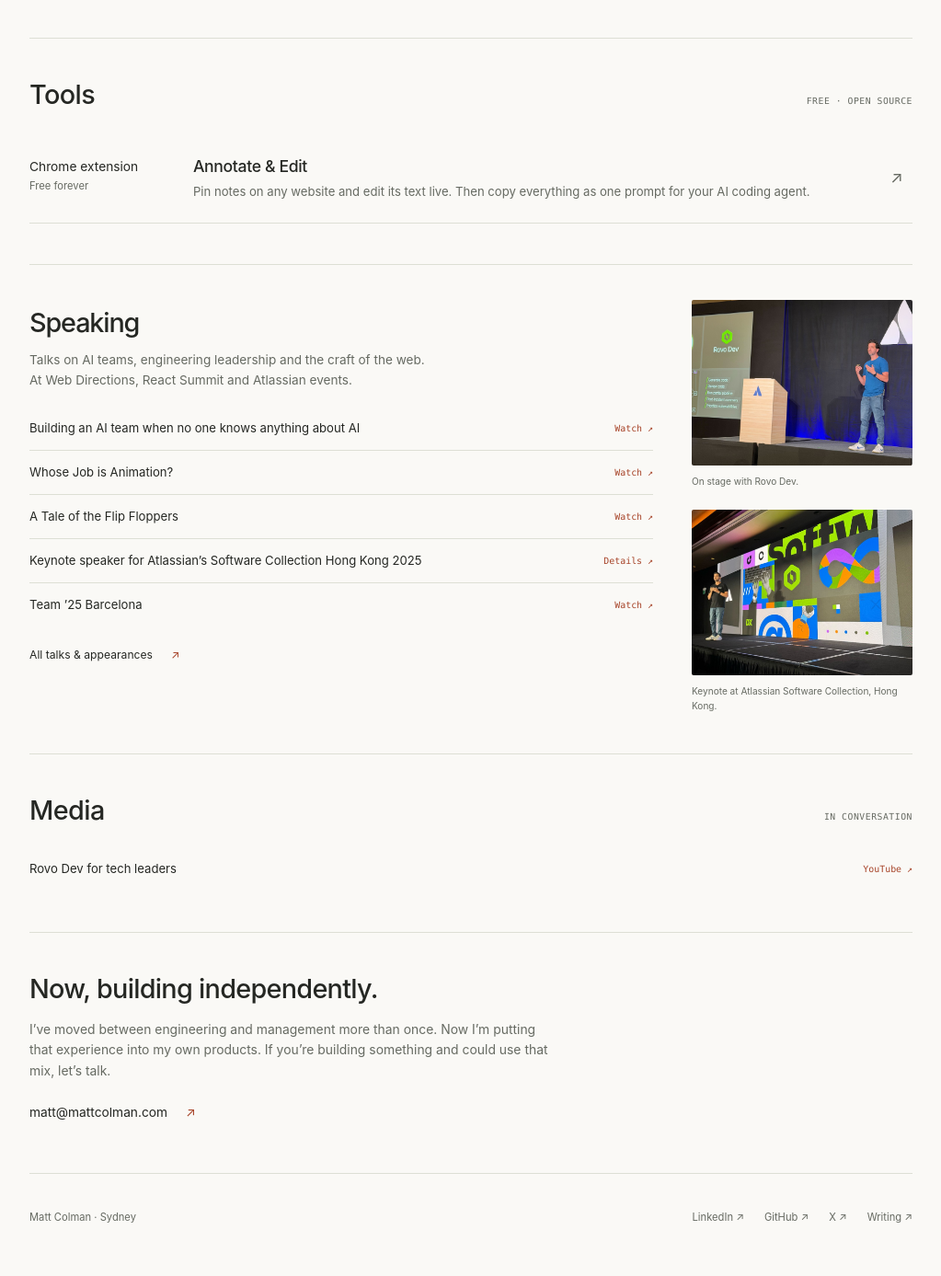
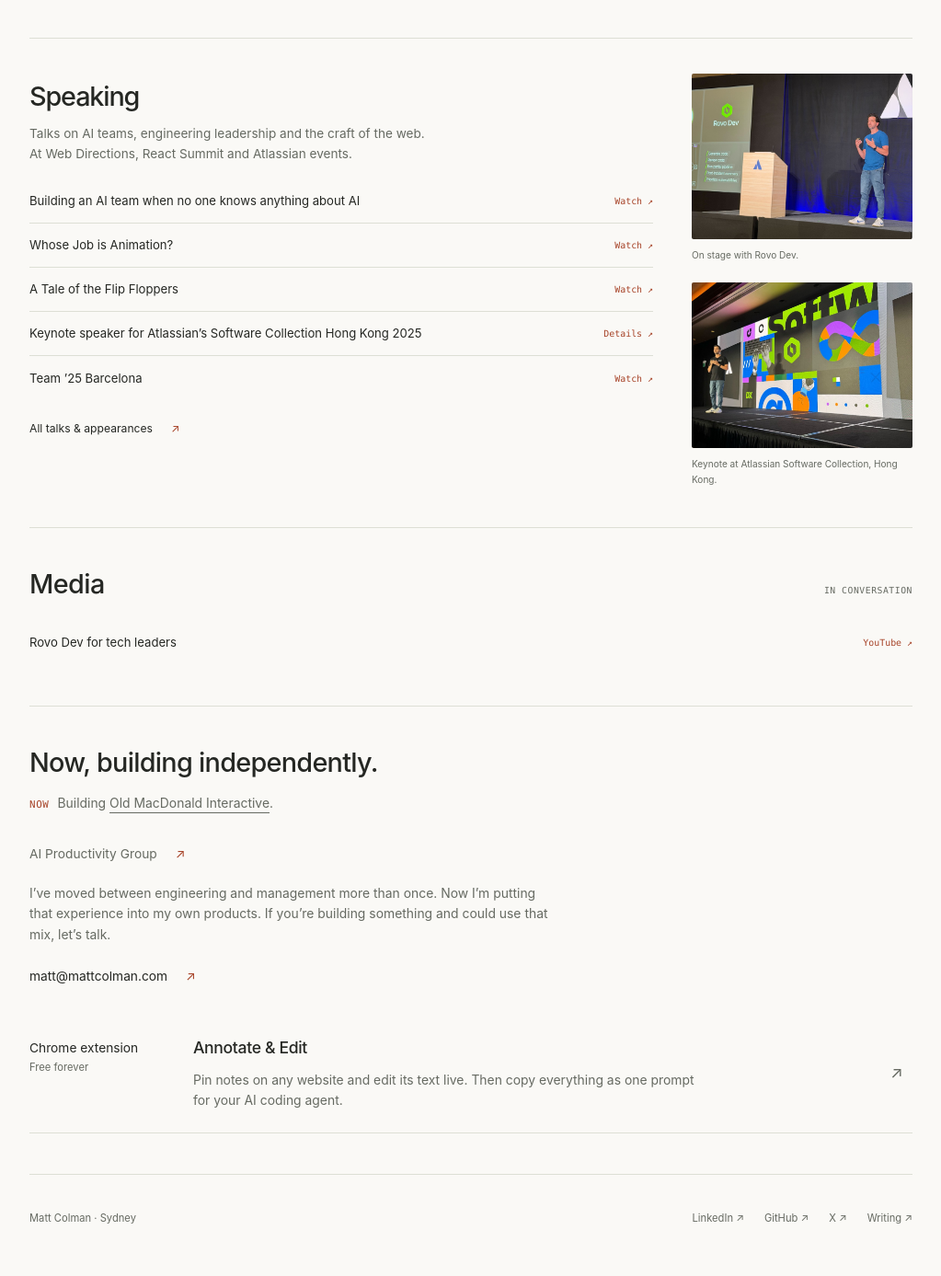
Before and after one commit to mattcolman/www.mattcolman.com, an Astro site: page / in a window 1280 px wide. Shown: the part 1179-2566 px from the top of the page at 92% size, without its empty margins (128-1151 px from the left). Built offline with nearby package versions, Linux system fonts and the light colour scheme; Astro itself is replaced by a stand-in of ours.

Commit message:
Group independent projects in homepage closing section

```diff
--- a/src/content/projects/jira-coding-agent.md
+++ b/src/content/projects/jira-coding-agent.md
@@ -11,7 +11,7 @@
 featured: true
 ---
 
-I took [Jira Coding Agent](https://support.atlassian.com/jira-software-cloud/docs/what-is-the-jira-coding-agent/) from zero to general availability (GA), leading a team of 15 engineers. The agent used the context already captured in a Jira issue to plan and generate a code change.
+I took [Jira Coding Agent](https://support.atlassian.com/jira-software-cloud/docs/what-is-the-jira-coding-agent/) from zero to general availability (GA), leading a team of 15 engineers. The agent uses the context of a Jira issue to plan, generate code and open a pull request directly from Jira.
 
 ## Success
 
--- a/src/layouts/BaseLayout.astro
+++ b/src/layouts/BaseLayout.astro
@@ -41,7 +41,7 @@
         </a>
         <nav class="desktop-nav" aria-label="Main navigation">
           <a href="/#work">Work</a>
-          <a href="/#tools">Tools</a>
+          <a href="/#now">Now</a>
           <a href="/#speaking">Speaking</a>
           <a href="mailto:matt@mattcolman.com">Say hello <span aria-hidden="true">↗</span></a>
         </nav>
@@ -49,7 +49,7 @@
           <summary>Menu</summary>
           <nav aria-label="Mobile navigation">
             <a href="/#work">Work</a>
-            <a href="/#tools">Tools</a>
+            <a href="/#now">Now</a>
             <a href="/#speaking">Speaking</a>
             <a href="mailto:matt@mattcolman.com">Say hello ↗</a>
           </nav>
--- a/src/pages/index.astro
+++ b/src/pages/index.astro
@@ -59,7 +59,6 @@
         <p class="location"><span aria-hidden="true"></span>Sydney, Australia</p>
         <h1 id="intro-title"><span>Engineering leader.</span><span>Hands-on builder.</span></h1>
         <p class="intro-copy">I’m Matt. I’ve built games, led teams at Atlassian and helped bring AI developer tools to life. I care about the product, the people and the details.</p>
-        <p class="now-line"><span class="label">Now</span><span>Building <a href="https://oldmacdonaldinteractive.com/">Old MacDonald Interactive</a>.</span></p>
       </div>
       <div class="signature">
         <svg class="signature-art" viewBox="0 0 180 180" aria-hidden="true"><g id="grid-dots"></g><g id="live-dots"></g></svg>
@@ -105,20 +104,6 @@
     </details>
   </section>
 
-  <section class="home-section" id="tools" aria-labelledby="tools-title">
-    <div class="section-heading"><h2 id="tools-title">Tools</h2><p class="label">Free · Open source</p></div>
-    <div class="work-list">
-      <div class="work-row">
-        <div class="company">Chrome extension<span>Free forever</span></div>
-        <div class="work-copy">
-          <h3><a class="row-link" href="/tools/annotate-and-edit/">Annotate &amp; Edit</a></h3>
-          <p>Pin notes on any website and edit its text live. Then copy everything as one prompt for your AI coding agent.</p>
-        </div>
-        <span class="row-arrow" aria-hidden="true">↗</span>
-      </div>
-    </div>
-  </section>
-
   <section class="home-section speaking-home" id="speaking" aria-labelledby="speaking-title">
     <div>
       <h2 id="speaking-title">Speaking</h2>
@@ -147,11 +132,23 @@
     <a class="talk-link" href="https://www.youtube.com/watch?v=iE6hubTmjhY" target="_blank" rel="noopener"><span>Rovo Dev for tech leaders</span><span>YouTube ↗</span></a>
   </section>
 
-  <section class="home-section next-chapter" aria-labelledby="next-title">
+  <section class="home-section next-chapter" id="now" aria-labelledby="next-title">
     <div>
       <h2 id="next-title">Now, building independently.</h2>
+      <p class="now-line"><span class="label">Now</span><span>Building <a href="https://oldmacdonaldinteractive.com/">Old MacDonald Interactive</a>.</span></p>
+      <p><a class="text-link" href="https://aiproductivitygroup.com">AI Productivity Group <span aria-hidden="true">↗</span></a></p>
       <p>I’ve moved between engineering and management more than once. Now I’m putting that experience into my own products. If you’re building something and could use that mix, let’s talk.</p>
       <a class="text-link" href="mailto:matt@mattcolman.com">matt@mattcolman.com <span aria-hidden="true">↗</span></a>
+    </div>
+    <div class="work-list">
+      <div class="work-row">
+        <div class="company">Chrome extension<span>Free forever</span></div>
+        <div class="work-copy">
+          <h3><a class="row-link" href="/tools/annotate-and-edit/">Annotate &amp; Edit</a></h3>
+          <p>Pin notes on any website and edit its text live. Then copy everything as one prompt for your AI coding agent.</p>
+        </div>
+        <span class="row-arrow" aria-hidden="true">↗</span>
+      </div>
     </div>
   </section>
 
--- a/src/pages/tools/annotate-and-edit.astro
+++ b/src/pages/tools/annotate-and-edit.astro
@@ -16,7 +16,7 @@
 ---
 <BaseLayout title="Annotate & Edit — a free Chrome extension by Matt Colman" description="Annotate any website and edit its text live, then copy everything as one prompt for your AI coding agent. Free forever, no account, nothing leaves your browser.">
   <article class="detail-page tool-page">
-    <a class="text-link back-link" href="/#tools">← Tools</a>
+    <a class="text-link back-link" href="/#now">← Now, building independently</a>
     <p class="label">Chrome extension · Free forever</p>
     <h1 class="tool-title"><img src={`${img}/icon.svg`} alt="" width="56" height="56" /><span>Annotate <em>&amp;</em> Edit</span></h1>
     <p class="detail-deck">Pin notes on any website and edit its text live. Then copy everything as one prompt for your AI coding agent.</p>
```
